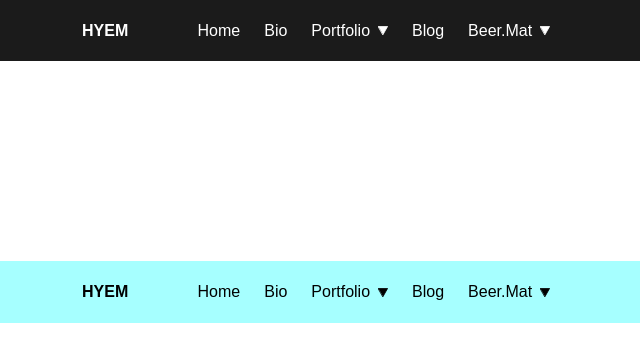
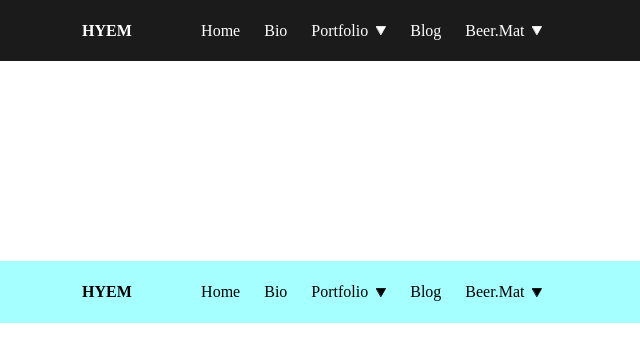
Before and after one commit to anthony-dee/Neso, a website built with webpack: page dist/index.html in a window 1280 px wide. Shown: the full height of the page, 174-814 px from the left. Built offline with nearby package versions, Linux system fonts and the light colour scheme.

Commit message:
removed font-family: san-serif

```diff
--- a/src/scss/_partials/_navbar.scss
+++ b/src/scss/_partials/_navbar.scss
@@ -33,11 +33,13 @@ nav.neso-nav {
   top: 0;
   z-index: 10;
   box-sizing: border-box;
-  font-family: sans-serif;
   color: $_textColor;
   background-color: $_navBaseColor;
   * {
     box-sizing: border-box;
+  }
+  button {
+    font-family: inherit;
   }
   .nav-container {
     width: min(100%, 800px);
```
Also changed, not shown: dist/neso.js, 1 other file.
